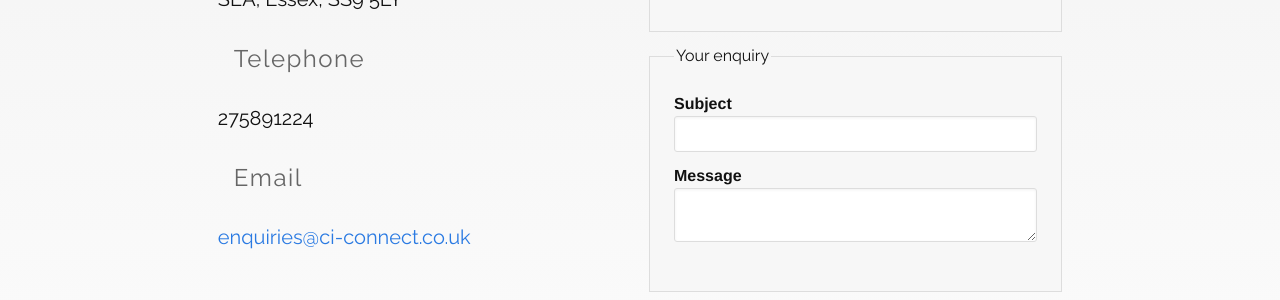
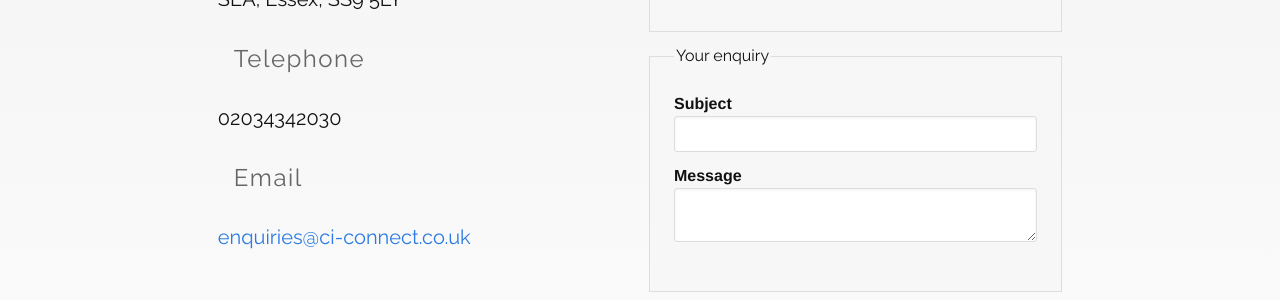
Before and after one commit to ciconnect/ciconnect.github.io, a Jekyll site: the page built from contact/index.html, in a window 1280 px wide. Shown: the part 625-925 px from the top of the page. Built offline with Jekyll 4.4.1, drawn with Linux system fonts in a browser that asks for light colours.

Commit message:
Remove protocol from font fetch

```diff
--- a/_config.yml
+++ b/_config.yml
@@ -2,7 +2,7 @@
 title: CI-Connect
 slogan: Do more. Travel less. Be present.
 email: enquiries@ci-connect.co.uk
-telephone: 02034342030
+telephone: "02034342030"
 address: >
   CI-Connect Ltd c/o Dragon Enterprise Centre,
   28 Stephenson Road, LEIGH-ON-SEA, Essex, SS9 5LY
--- a/css/main.scss
+++ b/css/main.scss
@@ -10,7 +10,7 @@
 
 ;
 
-@import url("http://fonts.googleapis.com/css?family=Raleway");
+@import url("//fonts.googleapis.com/css?family=Raleway");
 
 // Our variables
 $base-font-family: Raleway, sans-serif;
```
